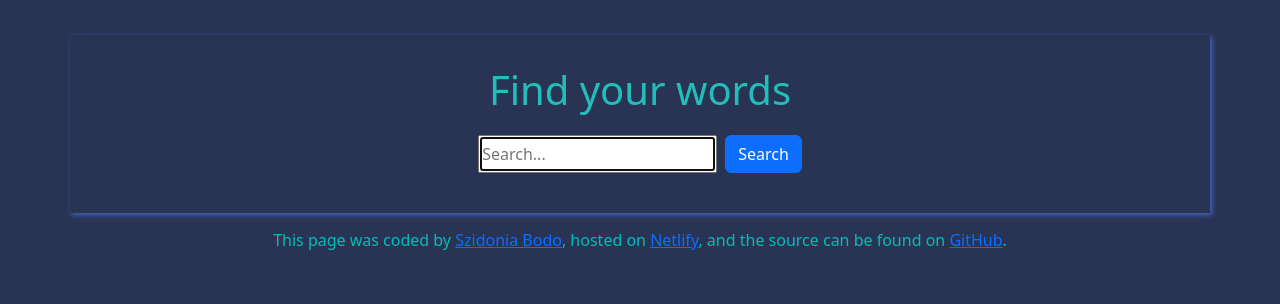
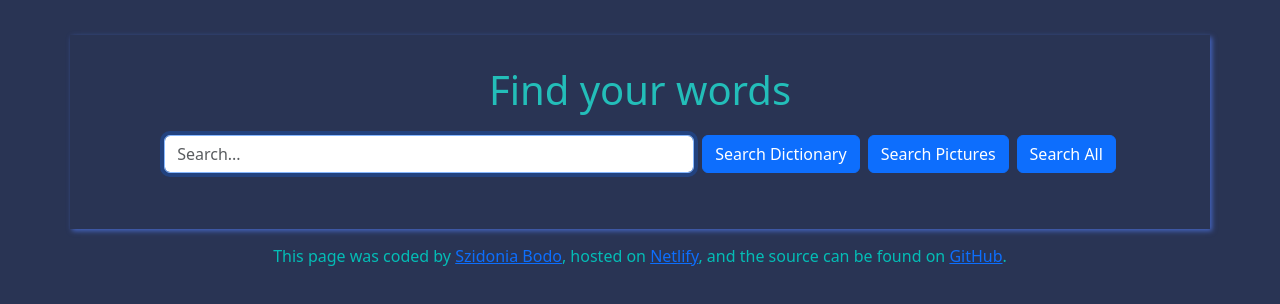
Before and after one commit to bodoszidi/dictionary, a React (Create React App) app: page / in a window 1280 px wide. Shown: the top 304 px of the page. Built offline with nearby package versions, Linux system fonts and the light colour scheme; a web font is replaced by a local one.

Commit message:
added extra btn and new search structure

```diff
--- a/src/Dictionary.js
+++ b/src/Dictionary.js
@@ -7,70 +7,90 @@ import Photos from "./Photos";
 export default function Dictionary() {
   const [keyWord, setKeyword] = useState("");
   const [results, setResults] = useState(null);
-    const [photos, setPhotos] = useState(null);
-    const [errorMessage, setErrorMessage] = useState(null);
+  const [photos, setPhotos] = useState([]);
+  const [errorMessage, setErrorMessage] = useState("");
 
-    function handelResponse(response) {
+  function handleDictionaryResponse(response) {
     if (response.data.status) {
       setResults(null);
-            setPhotos([]);
-            setErrorMessage("No information found!");
+      setErrorMessage("No dictionary information found!");
     } else {
       setResults(response.data);
       setErrorMessage("");
     }
   }
 
-    function handelPhotoResponse(response) {
+  function handlePhotoResponse(response) {
+    if (response?.data?.photos && Array.isArray(response.data.photos)) {
       setPhotos(response.data.photos);
+    } else {
+      setPhotos([]);
+    }
   }
 
-    function search(event) {
-        event.preventDefault();
-        const apiUrl = `https://api.dictionaryapi.dev/api/v2/entries/en/${keyWord}`;
-        axios
-            .get(apiUrl)
-            .then(handelResponse)
-            .catch(() => {
+  function search(mode) {
+    // Clear previous results
     setResults(null);
     setPhotos([]);
-                setErrorMessage("No information found!");
-            });
+    setErrorMessage("");
+
+    const dictionaryApi = `https://api.dictionaryapi.dev/api/v2/entries/en/${keyWord}`;
     const photoApiKey = "fbe0f372ad6btocdfb0c2b3e5a4f5432";
-        const photoApiUrl = `https://api.shecodes.io/images/v1/search?query=${keyWord}&key=${photoApiKey}`;
-        axios.get(photoApiUrl).then(handelPhotoResponse);
+    const photoApi = `https://api.shecodes.io/images/v1/search?query=${keyWord}&key=${photoApiKey}`;
+
+    if (mode === "dictionary" || mode === "all") {
+      axios
+        .get(dictionaryApi)
+        .then(handleDictionaryResponse)
+        .catch(() => setErrorMessage("No dictionary information found!"));
     }
 
-    function handelKeywordChange(event) {
+    if (mode === "photos" || mode === "all") {
+      axios
+        .get(photoApi)
+        .then(handlePhotoResponse)
+        .catch(() => setPhotos([]));
+    }
+  }
+
+  function handleKeywordChange(event) {
     setKeyword(event.target.value);
   }
+
   return (
     <div className="Dictionary">
-            <form
-                onSubmit={search}
-                className="d-flex justify-content-center gap-2"
-            >
+      <div className="d-flex justify-content-center gap-2 mb-3">
         <input
           type="search"
-                    className=""
-                    autoFocus={true}
+          className="form-control w-50"
+          autoFocus
           placeholder="Search..."
           required
-                    onChange={handelKeywordChange}
+          onChange={handleKeywordChange}
         />
-                <button className="btn btn-primary" type="submit">
-                    Search
+        <button
+          className="btn btn-primary"
+          onClick={() => search("dictionary")}
+        >
+          Search Dictionary
         </button>
-            </form>
+        <button
+          className="btn btn-primary"
+          onClick={() => search("photos")}
+        >
+          Search Pictures
+        </button>
+        <button className="btn btn-primary" onClick={() => search("all")}>
+          Search All
+        </button>
+      </div>
+
       {errorMessage && <h2 className="text-center text-danger">{errorMessage}</h2>}
 
       {results &&
-                results.map((result, index) => (
-                    <div key={index}>
-                        <Results results={result} />
-                    </div>
-                ))}
-            {photos && <Photos photos={photos} />}
+        results.map((result, index) => <Results key={index} results={result} />)}
+
+      {photos.length > 0 && <Photos photos={photos} />}
     </div>
   );
 }
```
Lines whose indentation alone changed are shown as unchanged.
